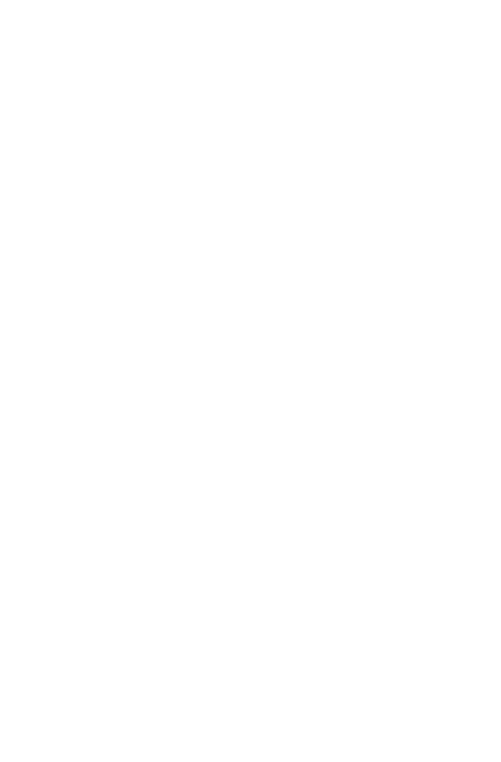
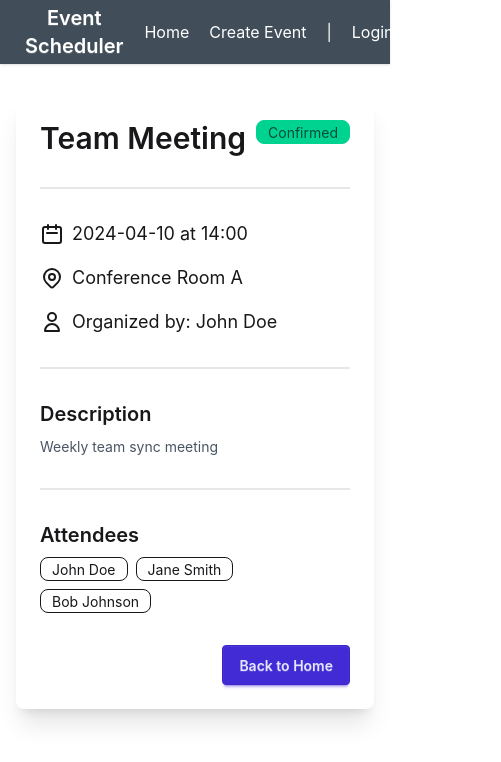
Before and after one commit to DS85300/EventScheduler, a React (Vite) app: page /event/1 in a window 390 px wide. Before the commit this address had no page. Shown: the top 762 px of the page, 501 px wide, since content can reach past the window. Built offline with nearby package versions, Linux system fonts and the light colour scheme.

Commit message:
feat: implement Home page and Event Details page with responsive design

```diff
--- a/src/App.jsx
+++ b/src/App.jsx
@@ -4,22 +4,22 @@
 import MainLayout from './components/Layout';
 import LogIn from './pages/LogIn';
 import CreateEntry from './pages/CreateEntry';
+import Home from './pages/Home';
+import EventDetails from './pages/EventDetails';
 
 function App() {
   const [someState, setSomeState] = useState(null);
 
   return (
     <>
-
     <Routes>
       <Route path="/" element={<MainLayout/>}>
-        <Route/>
+        <Route index element={<Home />} />
         <Route path="/CreateEvent" element={<CreateEntry/>}/>
-        <Route/>
         <Route path="/LogIn" element={<LogIn/>}/>
-     </Route >
+        <Route path="/event/:id" element={<EventDetails/>}/>
+      </Route>
     </Routes>
-
     </>
   );
 }
--- /dev/null
+++ b/src/components/EventCard.jsx
@@ -0,0 +1,40 @@
+import PropTypes from 'prop-types';
+
+function EventCard({ event }) {
+  return (
+    <div className="card bg-base-100 shadow-xl hover:shadow-2xl transition-shadow duration-300">
+      <div className="card-body">
+        <h2 className="card-title">{event.title}</h2>
+        <div className="space-y-2">
+          <p className="flex items-center gap-2">
+            <svg xmlns="http://www.w3.org/2000/svg" className="h-5 w-5" fill="none" viewBox="0 0 24 24" stroke="currentColor">
+              <path strokeLinecap="round" strokeLinejoin="round" strokeWidth={2} d="M8 7V3m8 4V3m-9 8h10M5 21h14a2 2 0 002-2V7a2 2 0 00-2-2H5a2 2 0 00-2 2v12a2 2 0 002 2z" />
+            </svg>
+            {event.date} at {event.time}
+          </p>
+          <p className="flex items-center gap-2">
+            <svg xmlns="http://www.w3.org/2000/svg" className="h-5 w-5" fill="none" viewBox="0 0 24 24" stroke="currentColor">
+              <path strokeLinecap="round" strokeLinejoin="round" strokeWidth={2} d="M17.657 16.657L13.414 20.9a1.998 1.998 0 01-2.827 0l-4.244-4.243a8 8 0 1111.314 0z" />
+              <path strokeLinecap="round" strokeLinejoin="round" strokeWidth={2} d="M15 11a3 3 0 11-6 0 3 3 0 016 0z" />
+            </svg>
+            {event.location}
+          </p>
+        </div>
+        <p className="mt-4 text-gray-600">{event.description}</p>
+      </div>
+    </div>
+  );
+}
+
+EventCard.propTypes = {
+  event: PropTypes.shape({
+    id: PropTypes.number.isRequired,
+    title: PropTypes.string.isRequired,
+    date: PropTypes.string.isRequired,
+    time: PropTypes.string.isRequired,
+    location: PropTypes.string.isRequired,
+    description: PropTypes.string.isRequired,
+  }).isRequired,
+};
+
+export default EventCard;
--- /dev/null
+++ b/src/pages/EventDetails.jsx
@@ -0,0 +1,148 @@
+import { useState, useEffect } from 'react';
+import { useParams, Link } from 'react-router-dom';
+
+function EventDetails() {
+  const { id } = useParams();
+  const [event, setEvent] = useState(null);
+  const [loading, setLoading] = useState(true);
+  const [error, setError] = useState(null);
+
+  useEffect(() => {
+    // TODO: Replace with actual API call
+    const fetchEvent = async () => {
+      try {
+        // Mock data - replace with actual API call
+        const mockEvents = {
+          1: {
+            id: 1,
+            title: 'Team Meeting',
+            date: '2024-04-10',
+            time: '14:00',
+            location: 'Conference Room A',
+            description: 'Weekly team sync meeting',
+            attendees: ['John Doe', 'Jane Smith', 'Bob Johnson'],
+            organizer: 'John Doe',
+            status: 'Confirmed'
+          },
+          2: {
+            id: 2,
+            title: 'Project Review',
+            date: '2024-04-12',
+            time: '10:00',
+            location: 'Virtual',
+            description: 'Monthly project review with stakeholders',
+            attendees: ['Jane Smith', 'Alice Brown', 'Charlie Wilson'],
+            organizer: 'Jane Smith',
+            status: 'Pending'
+          }
+        };
+
+        const eventData = mockEvents[id];
+        if (eventData) {
+          setEvent(eventData);
+        } else {
+          setError('Event not found');
+        }
+      } catch (err) {
+        setError('Failed to fetch event details');
+      } finally {
+        setLoading(false);
+      }
+    };
+
+    fetchEvent();
+  }, [id]);
+
+  if (loading) {
+    return (
+      <div className="container mx-auto px-4 py-8">
+        <div className="flex justify-center">
+          <span className="loading loading-spinner loading-lg"></span>
+        </div>
+      </div>
+    );
+  }
+
+  if (error) {
+    return (
+      <div className="container mx-auto px-4 py-8">
+        <div className="alert alert-error">
+          <svg xmlns="http://www.w3.org/2000/svg" className="stroke-current shrink-0 h-6 w-6" fill="none" viewBox="0 0 24 24">
+            <path strokeLinecap="round" strokeLinejoin="round" strokeWidth="2" d="M10 14l2-2m0 0l2-2m-2 2l-2-2m2 2l2 2m7-2a9 9 0 11-18 0 9 9 0 0118 0z" />
+          </svg>
+          <span>{error}</span>
+        </div>
+        <div className="mt-4">
+          <Link to="/" className="btn btn-primary">Back to Home</Link>
+        </div>
+      </div>
+    );
+  }
+
+  return (
+    <div className="container mx-auto px-4 py-8">
+      <div className="max-w-2xl mx-auto">
+        <div className="card bg-base-100 shadow-xl">
+          <div className="card-body">
+            <div className="flex justify-between items-start">
+              <h1 className="card-title text-3xl">{event.title}</h1>
+              <div className={`badge ${event.status === 'Confirmed' ? 'badge-success' : 'badge-warning'}`}>
+                {event.status}
+              </div>
+            </div>
+
+            <div className="divider"></div>
+
+            <div className="space-y-4">
+              <div className="flex items-center gap-2">
+                <svg xmlns="http://www.w3.org/2000/svg" className="h-6 w-6" fill="none" viewBox="0 0 24 24" stroke="currentColor">
+                  <path strokeLinecap="round" strokeLinejoin="round" strokeWidth={2} d="M8 7V3m8 4V3m-9 8h10M5 21h14a2 2 0 002-2V7a2 2 0 00-2-2H5a2 2 0 00-2 2v12a2 2 0 002 2z" />
+                </svg>
+                <span className="text-lg">{event.date} at {event.time}</span>
+              </div>
+
+              <div className="flex items-center gap-2">
+                <svg xmlns="http://www.w3.org/2000/svg" className="h-6 w-6" fill="none" viewBox="0 0 24 24" stroke="currentColor">
+                  <path strokeLinecap="round" strokeLinejoin="round" strokeWidth={2} d="M17.657 16.657L13.414 20.9a1.998 1.998 0 01-2.827 0l-4.244-4.243a8 8 0 1111.314 0z" />
+                  <path strokeLinecap="round" strokeLinejoin="round" strokeWidth={2} d="M15 11a3 3 0 11-6 0 3 3 0 016 0z" />
+                </svg>
+                <span className="text-lg">{event.location}</span>
+              </div>
+
+              <div className="flex items-center gap-2">
+                <svg xmlns="http://www.w3.org/2000/svg" className="h-6 w-6" fill="none" viewBox="0 0 24 24" stroke="currentColor">
+                  <path strokeLinecap="round" strokeLinejoin="round" strokeWidth={2} d="M16 7a4 4 0 11-8 0 4 4 0 018 0zM12 14a7 7 0 00-7 7h14a7 7 0 00-7-7z" />
+                </svg>
+                <span className="text-lg">Organized by: {event.organizer}</span>
+              </div>
+            </div>
+
+            <div className="divider"></div>
+
+            <div>
+              <h2 className="text-xl font-semibold mb-2">Description</h2>
+              <p className="text-gray-600">{event.description}</p>
+            </div>
+
+            <div className="divider"></div>
+
+            <div>
+              <h2 className="text-xl font-semibold mb-2">Attendees</h2>
+              <div className="flex flex-wrap gap-2">
+                {event.attendees.map((attendee, index) => (
+                  <div key={index} className="badge badge-outline">{attendee}</div>
+                ))}
+              </div>
+            </div>
+
+            <div className="card-actions justify-end mt-6">
+              <Link to="/" className="btn btn-primary">Back to Home</Link>
+            </div>
+          </div>
+        </div>
+      </div>
+    </div>
+  );
+}
+
+export default EventDetails;
--- /dev/null
+++ b/src/pages/Home.jsx
@@ -0,0 +1,45 @@
+import { useState, useEffect } from 'react';
+import { Link } from 'react-router-dom';
+import EventCard from '../components/EventCard';
+
+function Home() {
+  const [events, setEvents] = useState([]);
+
+  useEffect(() => {
+    // TODO: Replace with actual API call
+    const mockEvents = [
+      {
+        id: 1,
+        title: 'Team Meeting',
+        date: '2024-04-10',
+        time: '14:00',
+        location: 'Conference Room A',
+        description: 'Weekly team sync meeting'
+      },
+      {
+        id: 2,
+        title: 'Project Review',
+        date: '2024-04-12',
+        time: '10:00',
+        location: 'Virtual',
+        description: 'Monthly project review with stakeholders'
+      }
+    ];
+    setEvents(mockEvents);
+  }, []);
+
+  return (
+    <div className="container mx-auto px-4 py-8">
+      <h1 className="text-3xl font-bold mb-6">Upcoming Events</h1>
+      <div className="grid grid-cols-1 md:grid-cols-2 lg:grid-cols-3 gap-6">
+        {events.map((event) => (
+          <Link to={`/event/${event.id}`} key={event.id}>
+            <EventCard event={event} />
+          </Link>
+        ))}
+      </div>
+    </div>
+  );
+}
+
+export default Home;
```
Also changed, not shown: 1 other file (tests, documents, lock files or other folders).
